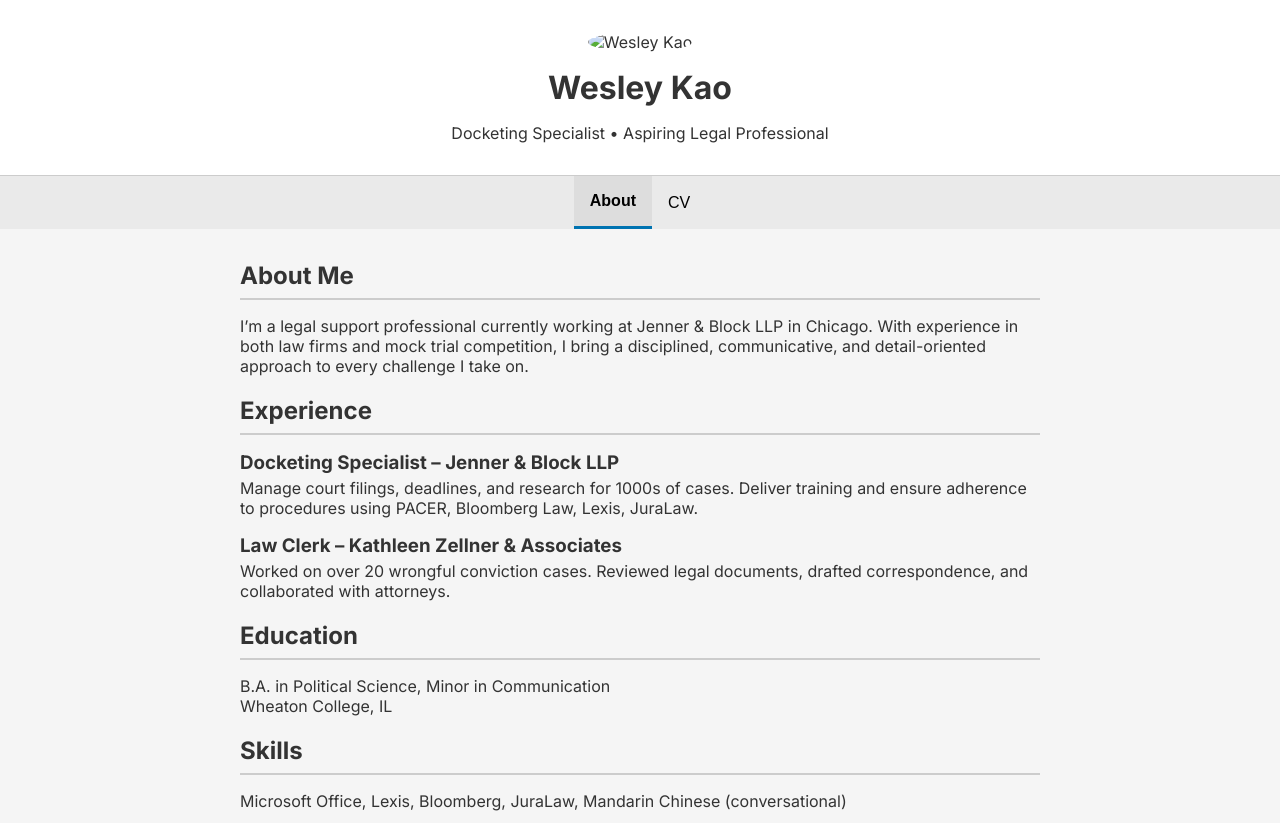
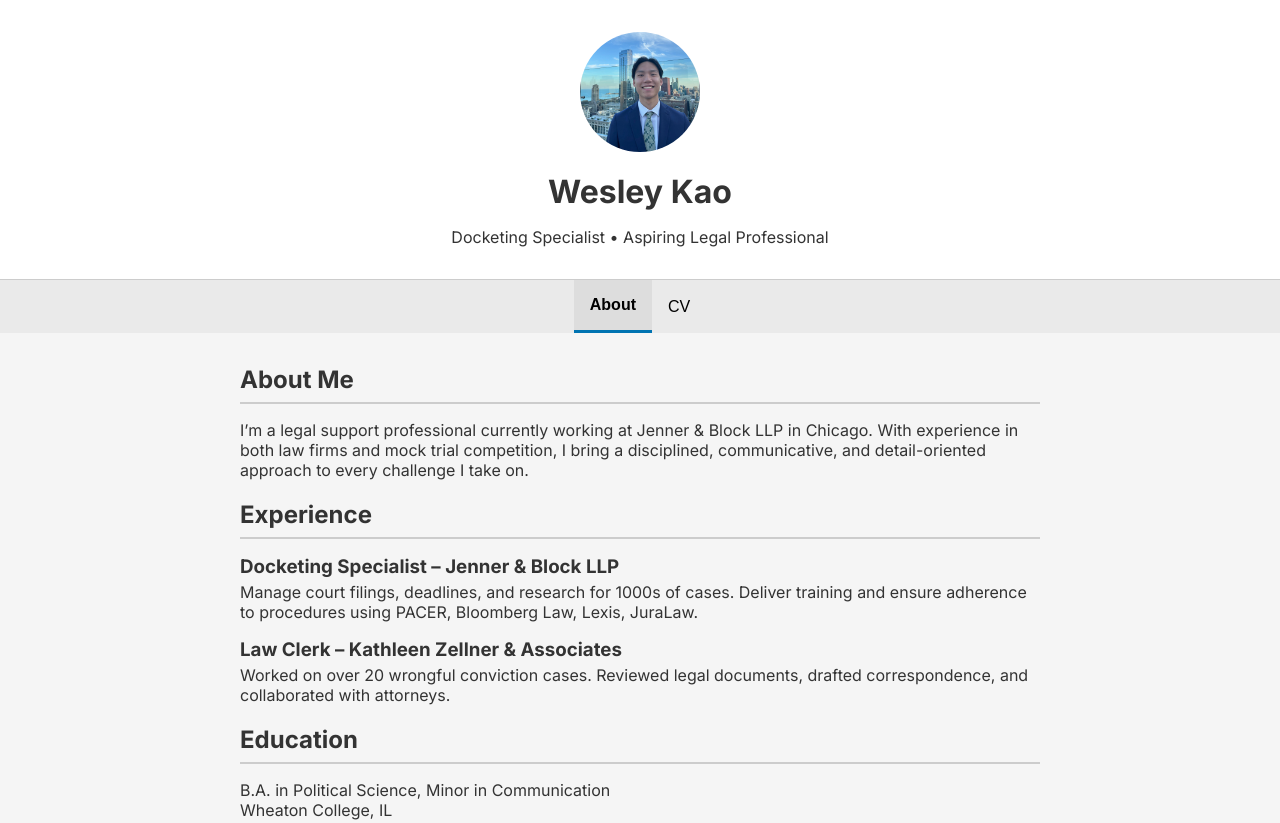
Before and after one commit to hmohyud/Wes, a plain HTML site: page index.html in a window 1280 px wide. Shown: the top 823 px of the page. Drawn offline with Linux system fonts and the light colour scheme.

Commit message:
Update index.html

```diff
--- a/index.html
+++ b/index.html
@@ -86,7 +86,7 @@
 </head>
 <body>
   <header>
-    <img src="profile.jpg" alt="Wesley Kao">
+    <img src="public/Wes.jpg" alt="Wesley Kao">
     <h1>Wesley Kao</h1>
     <p>Docketing Specialist • Aspiring Legal Professional</p>
   </header>
```
